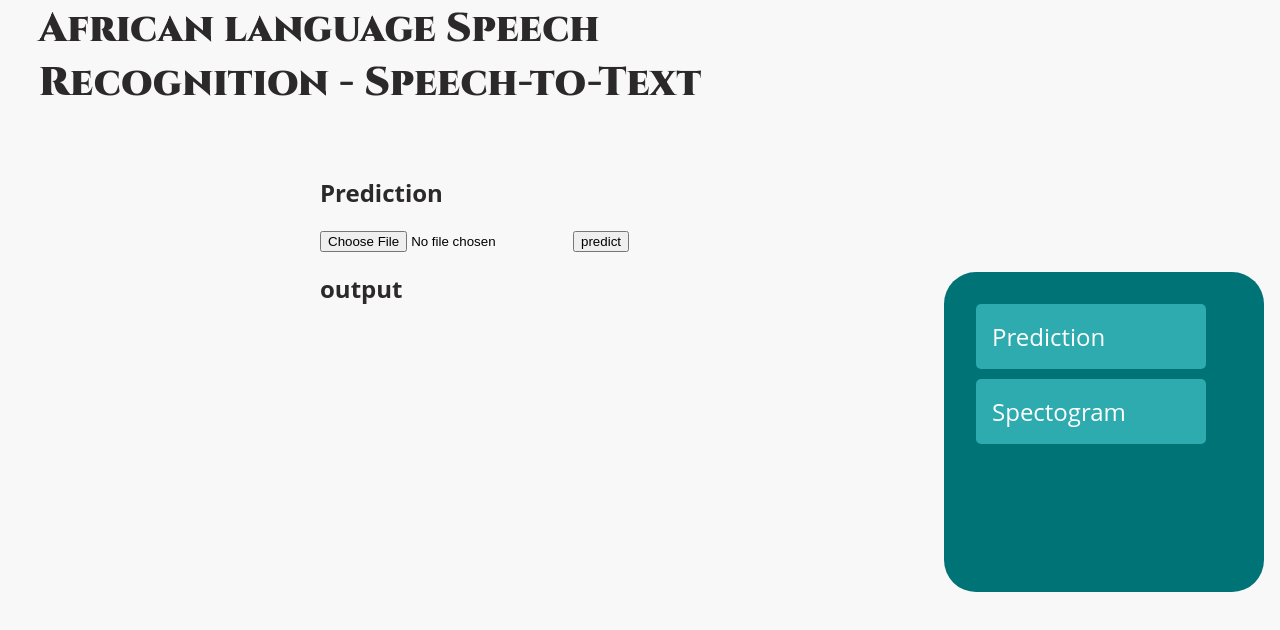
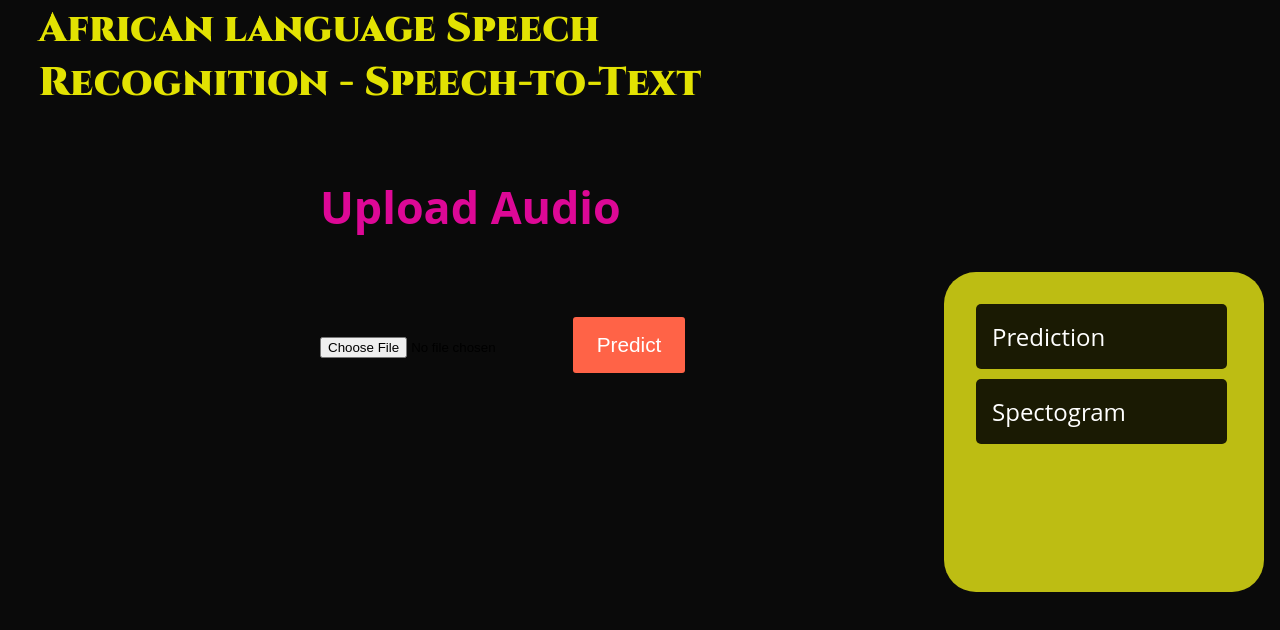
Before and after one commit to Speech-to-text-tenac/STT, a React (Create React App) app in the folder stt-web-app/: page / in a window 1280 px wide. Shown: the top 630 px of the page. Built offline with nearby package versions, Linux system fonts and the light colour scheme.

Commit message:
uploading audio

```diff
--- a/stt-web-app/package.json
+++ b/stt-web-app/package.json
@@ -6,8 +6,11 @@
     "@testing-library/jest-dom": "^5.16.4",
     "@testing-library/react": "^13.3.0",
     "@testing-library/user-event": "^13.5.0",
+    "audio-react-recorder": "^1.0.4",
+    "axios": "^0.27.2",
     "react": "^18.1.0",
     "react-dom": "^18.1.0",
+    "react-media-recorder": "^1.6.6",
     "react-router-dom": "^6.3.0",
     "react-scripts": "5.0.1",
     "web-vitals": "^2.1.4"
--- a/stt-web-app/src/components/layout/MainNavigation.module.css
+++ b/stt-web-app/src/components/layout/MainNavigation.module.css
@@ -10,14 +10,14 @@
 
 .logo {
   font-size: 2rem;
-  color: rgb(14, 12, 12);
+  /* color: rgb(236, 9, 9); */
   font-weight: bold;
   margin-left: -12rem;
   margin-top: 2rem;
 }
 
 .container ul {
-  background-color: #007377;
+  background-color: rgb(189, 189, 19);
   list-style: none;
   margin-top: 50rem;
   padding: 2rem;
@@ -32,14 +32,15 @@
 .container li {
   border: rgb(199, 199, 199);
   border-radius: 5px;
-  width: 90%;
+  width: 98%;
   padding: 1rem;
   margin-bottom: 10px;
-  background-color: #2eabaf;
+  background-color: rgb(26, 26, 3);
 }
 .container li:hover {
-  filter: brightness(110%);
+  filter: brightness(180%);
   transition: 0.4s;
+  cursor: pointer;
 }
 
 .container  a {
@@ -52,5 +53,5 @@
 .container  a:hover,
 .container  a:active,
 .container  a.active {
-  color: rgb(19, 18, 18);
+  color: rgb(255, 255, 255);
 }
--- a/stt-web-app/src/index.css
+++ b/stt-web-app/src/index.css
@@ -7,16 +7,16 @@
 body {
   font-family: 'Open Sans', sans-serif;
   margin: 0;
-  background-color: #f8f8f8;
+  background-color: #0a0a0a;
 }
 
 h1 {
   font-size: 2.5rem;
-  color: #2c292b;
+  color: rgb(226, 226, 2);
   font-family: 'Cinzel', serif;
 }
 
 h2 {
-  font-size: 1.5rem;
-  color: #2c292b;
+  font-size: 2.8rem;
+  color: #dd0896;
 }
--- a/stt-web-app/src/pages/Prediction.js
+++ b/stt-web-app/src/pages/Prediction.js
@@ -1,19 +1,108 @@
-// import classes from "./Prediction.module.css";className={classes.display}
+import classesp from "./Prediction.module.css";
+import axios from "axios";
+
+let gumStream = null;
+let recorder = null;
+let audioContext = null;
 
 export const Prediction = () => {
+  // return (
+  //   <>
+  //     {/* <div> */}
+  //     <div>
+  //       <h2>Prediction</h2>
+  //       <input type="file"></input>
+  //       <button>predict</button>
+  //     </div>
+
+  //     <div>
+  //       <h2>output</h2>
+  //     </div>
+  //     {/* </div> */}
+  //   </>
+  // );
+  const startRecording = () => {
+    let constraints = {
+      audio: true,
+      video: false,
+    };
+
+    audioContext = new window.AudioContext();
+    console.log("sample rate: " + audioContext.sampleRate);
+
+    navigator.mediaDevices
+      .getUserMedia(constraints)
+      .then(function (stream) {
+        console.log("initializing Recorder.js ...");
+
+        gumStream = stream;
+
+        let input = audioContext.createMediaStreamSource(stream);
+        console.log(input)
+
+        recorder = new window.Recorder(input, {
+          numChannels: 1,
+        });
+
+        console.log(recorder);
+        recorder.record();
+        console.log("Recording started");
+      })
+      .catch(function (err) {
+        //enable the record button if getUserMedia() fails
+        console.log(err)
+      });
+  };
+
+  const stopRecording = () => {
+    console.log("stopButton clicked");
+
+    recorder.stop(); //stop microphone access
+    gumStream.getAudioTracks()[0].stop();
+
+    recorder.exportWAV(onStop);
+  };
+
+  const onStop = (blob) => {
+    console.log("uploading...");
+
+    let data = new FormData();
+
+    data.append("text", "this is the transcription of the audio file");
+    data.append("wavfile", blob, "recording.wav");
+
+    const config = {
+      headers: { "content-type": "multipart/form-data" },
+    };
+    console.log(data)
+    axios.post("http://localhost:8080/asr/", data, config);
+  };
+
   return (
     <>
-      {/* <div> */}
-      <div>
-        <h2>Prediction</h2>
-        <input type="file"></input>
-        <button>predict</button>
+      {/* <div className={classesp.display}>
+        <button onClick={startRecording} type="button">
+          Start
+        </button>
+        <button onClick={stopRecording} type="button">
+          Stop
+        </button>
+        <br></br>
+        <br></br>
+        <audio autoplay controls></audio>
+
+        <section>
+          <p>HELLO, EVERYONE</p>
+        </section>
+      </div> */}
+
+      <div className={classesp.upload}>
+        <h2>Upload Audio</h2>
+        <section>
+          <input type="file" />
+          <button>Predict</button>
+        </section>
       </div>
-
-      <div>
-        <h2>output</h2>
-      </div>
-      {/* </div> */}
     </>
   );
 };
--- a/stt-web-app/src/pages/Prediction.module.css
+++ b/stt-web-app/src/pages/Prediction.module.css
@@ -1,6 +1,61 @@
 .display {
-    background-color: azure;
+  /* background-color: rgb(12, 212, 212);
     height: 10rem;
     width: 8rem;
-    color: blue;
+    color: blue; */
 }
+
+.display button {
+  border: none;
+  padding: 1rem;
+  margin-right: 10px;
+  border-radius: 50%;
+  cursor: pointer;
+  width: 5rem;
+  background-color: tomato;
+  font-size: 1.3rem;
+  color: white;
+}
+
+.display button:hover {
+  transform: translateY(2px);
+  transition: 0.5s;
+}
+
+.display audio {
+  margin-left: -4rem;
+  background-color: tomato;
+}
+
+.display section {
+  background-color: rgb(226, 226, 2);
+  font-family: "Cinzel", serif;
+  margin-top: 4rem;
+  margin-left: -17rem;
+  max-width: 120%;
+  padding: 3rem;
+}
+
+.upload {
+
+}
+
+.upload section {
+   margin-top: 5rem;
+}
+
+.upload button {
+    border: none;
+    padding: 1rem;
+    margin-right: 10px;
+    cursor: pointer;
+    width: 7rem;
+    background-color: tomato;
+    font-size: 1.3rem;
+    color: white;
+    border-radius: 3px;
+}
+
+.upload button:hover {
+    transform: translateY(5px);
+}
--- a/stt-web-app/src/pages/Spectogram.js
+++ b/stt-web-app/src/pages/Spectogram.js
@@ -1,5 +1,25 @@
+import { ReactMediaRecorder, useReactMediaRecorder } from "react-media-recorder"
+import classesp from "./Prediction.module.css";
+//import AudioReactRecorder, { RecordState } from 'audio-react-recorder'
+
 export const Spectogram = () => {
-  return(
-  <div>Spectogram</div>
-  )
+  // const {status, startRecording, stopRecording, mediaBlobUrl} = useReactMediaRecorder({video: true})
+  return (
+    <ReactMediaRecorder
+      audio
+      render={({ status, startRecording, stopRecording, mediaBlobUrl }) => (
+        <div className={classesp.display}>
+          <p>{status}</p>
+          <button onClick={startRecording}>Start</button>
+          <button onClick={stopRecording}>Stop</button>
+          <br></br>
+          <br></br>
+          <audio src={mediaBlobUrl} autoPlay loop controls></audio>
+          <section>
+            <p>HELLO, EVERYONE</p>
+          </section>
+        </div>
+      )}
+    />
+  );
 }
```
Also changed, not shown: 1 other file (tests, documents, lock files or other folders).
